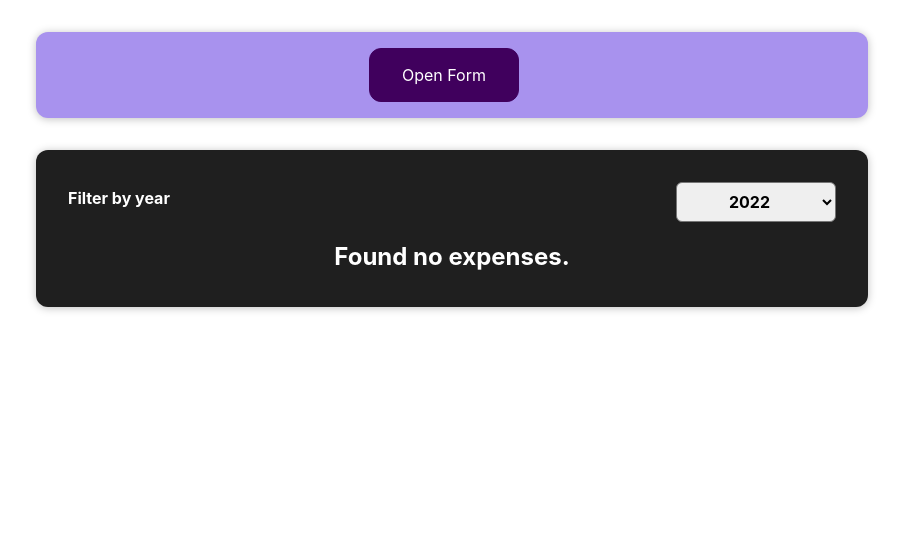
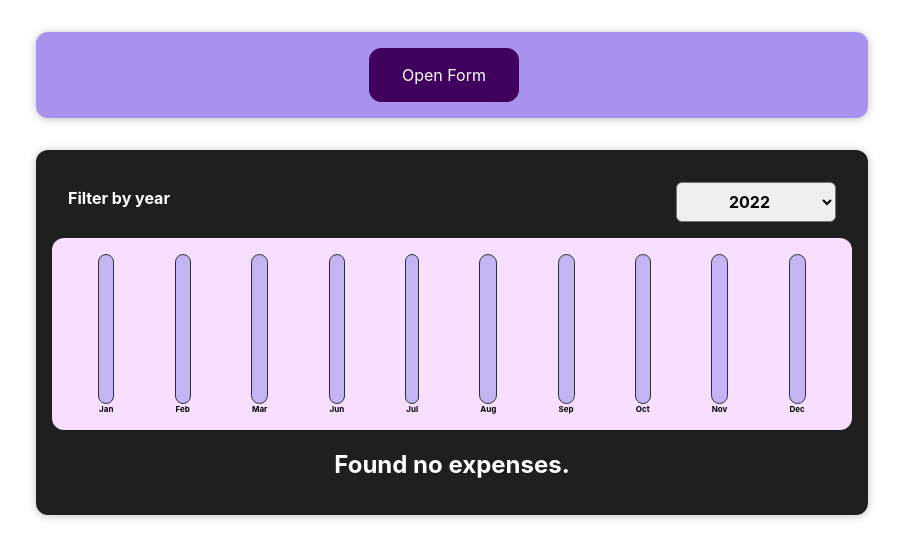
Before and after one commit to morumbi-sp/udemy-react-complete-corse, a React (Create React App) app: page / in a window 1280 px wide. Shown: the top 558 px of the page, without its empty margins (188-1091 px from the left). Built offline with nearby package versions, Linux system fonts and the light colour scheme.

Commit message:
finish section6

```diff
--- /dev/null
+++ b/src/components/Chart/Chart.css
@@ -0,0 +1,9 @@
+.chart {
+  padding: 1rem;
+  border-radius: 12px;
+  background-color: #f8dfff;
+  text-align: center;
+  display: flex;
+  justify-content: space-around;
+  height: 10rem;
+}
--- /dev/null
+++ b/src/components/Chart/Chart.js
@@ -0,0 +1,20 @@
+import ChartBar from './ChartBar';
+import './Chart.css';
+
+const Chart = (props) => {
+  const dataPointValues = props.dataPoints.map((item) => item.value);
+  const totalMaximum = Math.max(...dataPointValues);
+  return (
+    <div className='chart'>
+      {props.dataPoints.map((dataPoint) => (
+        <ChartBar
+          key={dataPoint.label}
+          value={dataPoint.value}
+          maxValue={totalMaximum}
+          label={dataPoint.label}
+        />
+      ))}
+    </div>
+  );
+};
+export default Chart;
--- /dev/null
+++ b/src/components/Chart/ChartBar.css
@@ -0,0 +1,30 @@
+.chart-bar {
+  height: 100%;
+  display: flex;
+  flex-direction: column;
+  align-items: center;
+}
+
+.chart-bar__inner {
+  height: 100%;
+  width: 100%;
+  border: 1px solid #313131;
+  border-radius: 12px;
+  background-color: #c3b4f3;
+  overflow: hidden;
+  display: flex;
+  flex-direction: column;
+  justify-content: flex-end;
+}
+
+.chart-bar__fill {
+  background-color: #4826b9;
+  width: 100%;
+  transition: all 0.3s ease-out;
+}
+
+.chart-bar__label {
+  font-weight: bold;
+  font-size: 0.5rem;
+  text-align: center;
+}
--- /dev/null
+++ b/src/components/Chart/ChartBar.js
@@ -0,0 +1,20 @@
+import './ChartBar.css';
+
+const ChartBar = (props) => {
+  let barFillHeight = '0%';
+  if (props.maxValue > 0) {
+    barFillHeight = Math.round((props.value / props.maxValue) * 100) + '%';
+  }
+  return (
+    <div className='chart-bar'>
+      <div className='chart-bar__inner'>
+        <div
+          className='chart-bar__fill'
+          style={{ height: barFillHeight }}
+        ></div>
+      </div>
+      <div className='chart-bar__label'>{props.label}</div>
+    </div>
+  );
+};
+export default ChartBar;
--- a/src/components/Expenses/Expense.js
+++ b/src/components/Expenses/Expense.js
@@ -4,6 +4,7 @@
 import ExpensesFilter from './ExpensesFilter';
 import React, { useState } from 'react';
 import ExpensesList from './ExpensesList';
+import ExpensesChart from './ExpensesChart';
 
 const Expense = ({ expenses }) => {
   const [filteredYear, setFilteredYear] = useState('2022');
@@ -22,6 +23,7 @@
         onSaveYearData={saveYearDataHandler}
         filteredYear={filteredYear}
       />
+      <ExpensesChart expenses={filteredExpenses} />
       <ExpensesList items={filteredExpenses} />
     </Card>
   );
--- /dev/null
+++ b/src/components/Expenses/ExpensesChart.js
@@ -0,0 +1,24 @@
+import Chart from '../Chart/Chart';
+
+const ExpensesChart = (props) => {
+  const chartDataPoints = [
+    { label: 'Jan', value: 0 },
+    { label: 'Feb', value: 0 },
+    { label: 'Mar', value: 0 },
+    { label: 'Jun', value: 0 },
+    { label: 'Jul', value: 0 },
+    { label: 'Aug', value: 0 },
+    { label: 'Sep', value: 0 },
+    { label: 'Oct', value: 0 },
+    { label: 'Nov', value: 0 },
+    { label: 'Dec', value: 0 },
+  ];
+
+  for (const expense of props.expenses) {
+    const expenseMonth = expense.date.getMonth();
+    chartDataPoints[expenseMonth].value += expense.amount;
+  }
+
+  return <Chart dataPoints={chartDataPoints} />;
+};
+export default ExpensesChart;
```
